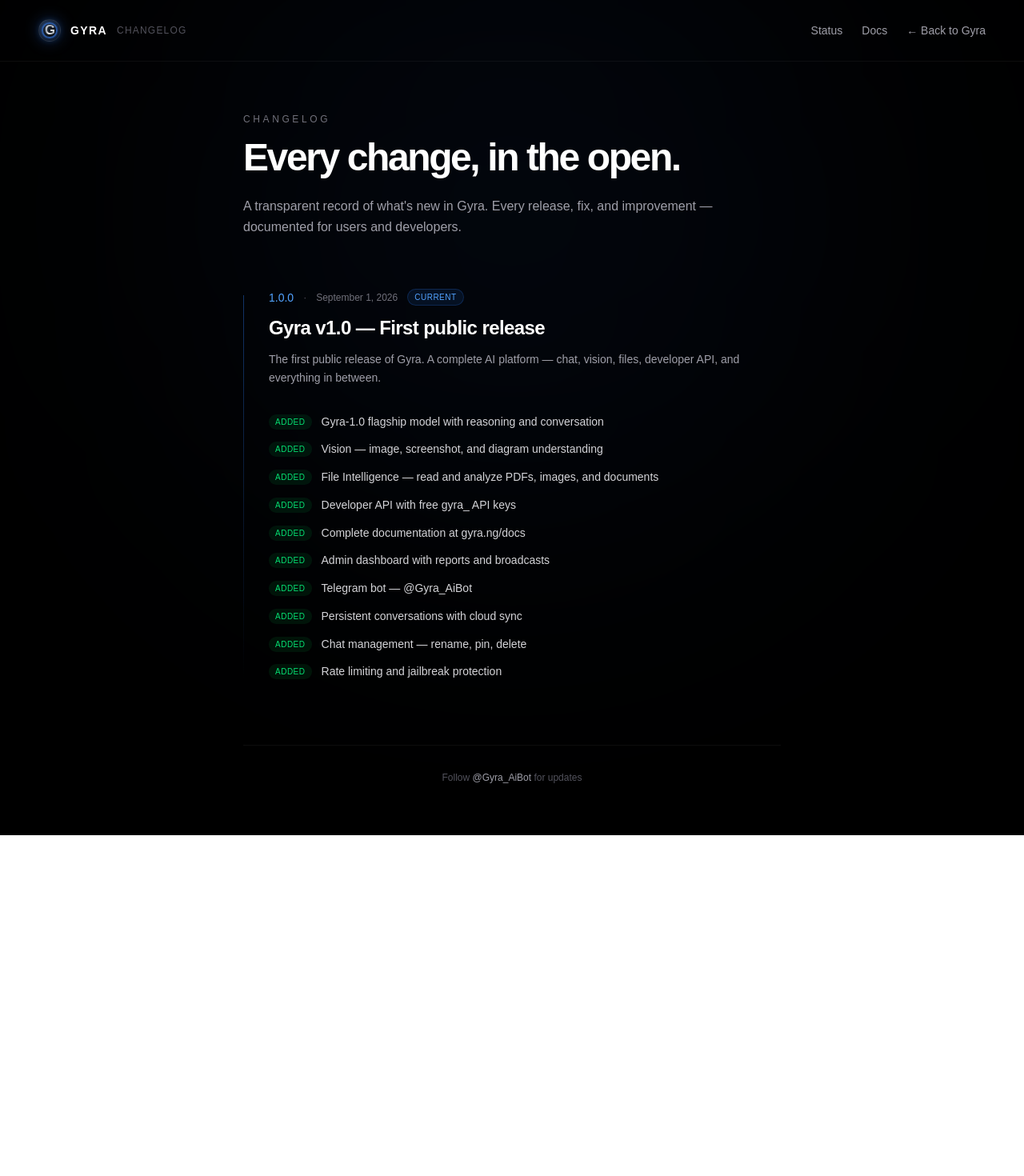
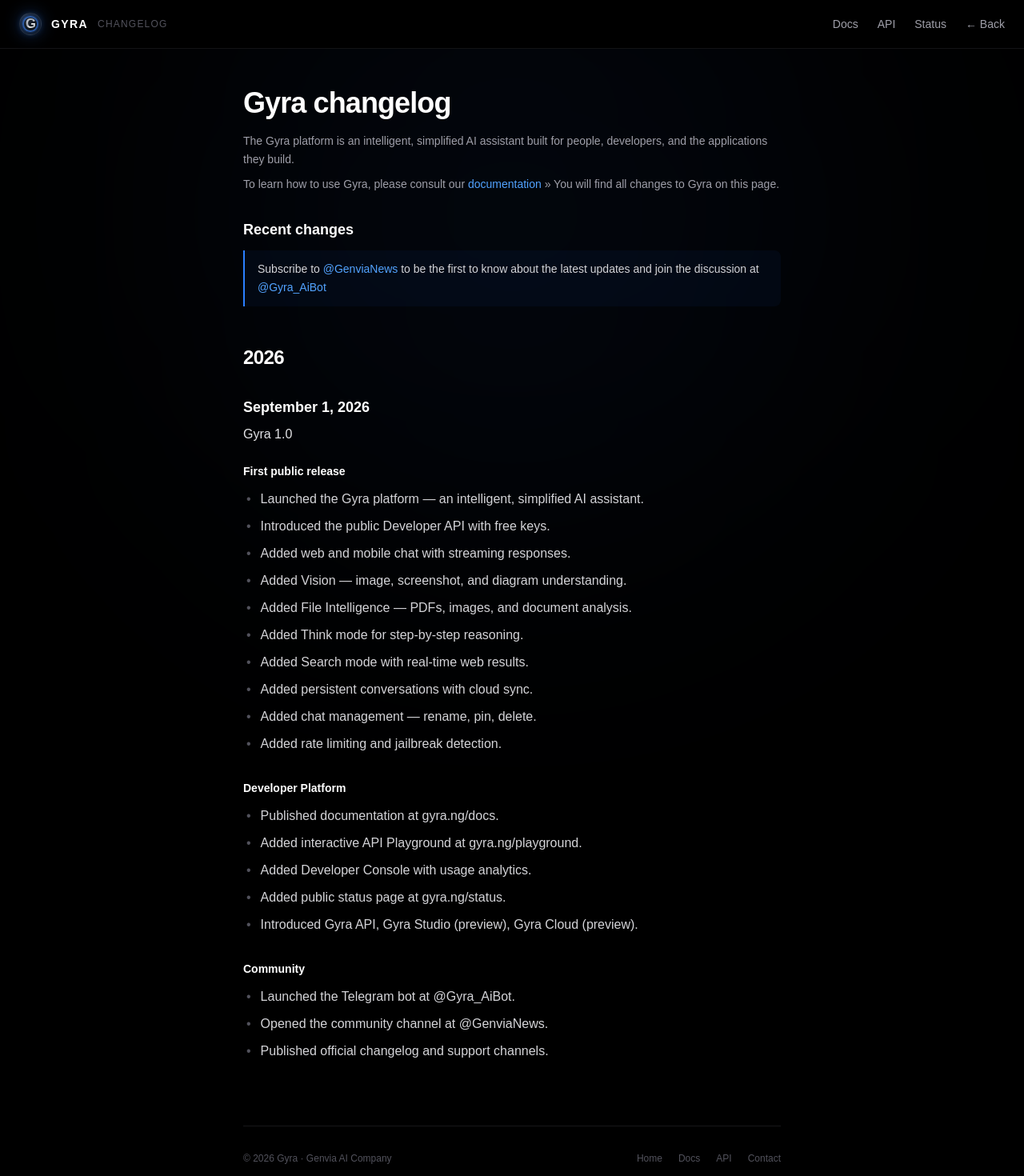
Before and after one commit to victorylord/gyra, a Next.js app: page /changelog in a window 1280 px wide. Shown: the top 1470 px of the page at 80% size. Before the commit the page ends 1044 px from the top, so only its background shows below. Built offline with nearby package versions, Linux system fonts and the light colour scheme.

Commit message:
feat: rebuild changelog in Telegram docs style

```diff
--- a/app/changelog/page.tsx
+++ b/app/changelog/page.tsx
@@ -1,58 +1,154 @@
 import Link from "next/link";
 import Logo from "../Logo";
 
-type Change = {
-  type: "added" | "improved" | "fixed" | "changed";
+type Bullet = {
   text: string;
+  codeRefs?: string[]; // words to render as inline code chips
+  links?: string[]; // words to render as blue links
 };
 
-type Release = {
+type Group = {
+  title: string;
+  bullets: Bullet[];
+};
+
+type Entry = {
   version: string;
   date: string;
-  title: string;
-  summary: string;
-  changes: Change[];
-  status?: "current" | "stable" | "legacy";
+  groups: Group[];
 };
 
-const RELEASES: Release[] = [
+type YearBlock = {
+  year: string;
+  entries: Entry[];
+};
+
+// ============================================================
+// CHANGELOG DATA
+// ============================================================
+const CHANGELOG: YearBlock[] = [
   {
-    version: "1.0.0",
-    date: "September 1, 2026",
-    title: "Gyra v1.0 — First public release",
-    summary:
-      "The first public release of Gyra. A complete AI platform — chat, vision, files, developer API, and everything in between.",
-    status: "current",
-    changes: [
-      { type: "added", text: "Gyra-1.0 flagship model with reasoning and conversation" },
-      { type: "added", text: "Vision — image, screenshot, and diagram understanding" },
-      { type: "added", text: "File Intelligence — read and analyze PDFs, images, and documents" },
-      { type: "added", text: "Developer API with free gyra_ API keys" },
-      { type: "added", text: "Complete documentation at gyra.ng/docs" },
-      { type: "added", text: "Admin dashboard with reports and broadcasts" },
-      { type: "added", text: "Telegram bot — @Gyra_AiBot" },
-      { type: "added", text: "Persistent conversations with cloud sync" },
-      { type: "added", text: "Chat management — rename, pin, delete" },
-      { type: "added", text: "Rate limiting and jailbreak protection" },
+    year: "2026",
+    entries: [
+      {
+        version: "Gyra 1.0",
+        date: "September 1, 2026",
+        groups: [
+          {
+            title: "First public release",
+            bullets: [
+              { text: "Launched the Gyra platform — an intelligent, simplified AI assistant.", codeRefs: ["gyra"] },
+              { text: "Introduced the public Developer API with free keys.", codeRefs: ["gyra_"] },
+              { text: "Added web and mobile chat with streaming responses." },
+              { text: "Added Vision — image, screenshot, and diagram understanding." },
+              { text: "Added File Intelligence — PDFs, images, and document analysis." },
+              { text: "Added Think mode for step-by-step reasoning." },
+              { text: "Added Search mode with real-time web results." },
+              { text: "Added persistent conversations with cloud sync." },
+              { text: "Added chat management — rename, pin, delete." },
+              { text: "Added rate limiting and jailbreak detection." },
+            ],
+          },
+          {
+            title: "Developer Platform",
+            bullets: [
+              { text: "Published documentation at gyra.ng/docs." },
+              { text: "Added interactive API Playground at gyra.ng/playground." },
+              { text: "Added Developer Console with usage analytics." },
+              { text: "Added public status page at gyra.ng/status." },
+              { text: "Introduced Gyra API, Gyra Studio (preview), Gyra Cloud (preview)." },
+            ],
+          },
+          {
+            title: "Community",
+            bullets: [
+              { text: "Launched the Telegram bot at @Gyra_AiBot." },
+              { text: "Opened the community channel at @GenviaNews." },
+              { text: "Published official changelog and support channels." },
+            ],
+          },
+        ],
+      },
     ],
   },
 ];
 
-const TYPE_STYLE = {
-  added: { bg: "bg-green-500/10", text: "text-green-400", label: "Added" },
-  improved: { bg: "bg-blue-500/10", text: "text-blue-400", label: "Improved" },
-  fixed: { bg: "bg-yellow-500/10", text: "text-yellow-400", label: "Fixed" },
-  changed: { bg: "bg-purple-500/10", text: "text-purple-400", label: "Changed" },
-};
+// ============================================================
+// Inline code chip
+// ============================================================
+function Code({ children }: { children: string }) {
+  return (
+    <code className="bg-blue-500/10 text-blue-400 px-1.5 py-0.5 rounded text-[12px] font-mono">
+      {children}
+    </code>
+  );
+}
 
+// ============================================================
+// Renders a bullet — detects codeRefs + links
+// ============================================================
+function BulletLine({ bullet }: { bullet: Bullet }) {
+  let text = bullet.text;
+  const nodes: (string | React.ReactNode)[] = [];
+  let cursor = 0;
+  const matches: { index: number; length: number; word: string; isCode: boolean }[] = [];
+
+  (bullet.codeRefs || []).forEach((w) => {
+    const idx = text.indexOf(w);
+    if (idx >= 0) matches.push({ index: idx, length: w.length, word: w, isCode: true });
+  });
+  (bullet.links || []).forEach((w) => {
+    const idx = text.indexOf(w);
+    if (idx >= 0) matches.push({ index: idx, length: w.length, word: w, isCode: false });
+  });
+
+  matches.sort((a, b) => a.index - b.index);
+
+  matches.forEach((m, i) => {
+    if (m.index > cursor) {
+      nodes.push(text.substring(cursor, m.index));
+    }
+    if (m.isCode) {
+      nodes.push(<Code key={`c-${i}`}>{m.word}</Code>);
+    } else {
+      nodes.push(
+        <a
+          key={`l-${i}`}
+          href="#"
+          className="text-blue-400 hover:underline"
+        >
+          {m.word}
+        </a>
+      );
+    }
+    cursor = m.index + m.length;
+  });
+
+  if (cursor < text.length) nodes.push(text.substring(cursor));
+
+  return (
+    <li className="flex gap-3 leading-relaxed">
+      <span className="text-zinc-600 select-none shrink-0">•</span>
+      <span className="text-zinc-300">
+        {nodes.length > 0 ? nodes : text}
+      </span>
+    </li>
+  );
+}
+
+// ============================================================
+// Changelog page
+// ============================================================
 export default function ChangelogPage() {
   return (
     <main className="min-h-screen bg-black text-white">
+      {/* Ambient */}
       <div className="fixed inset-0 pointer-events-none">
         <div className="absolute top-1/3 left-1/2 -translate-x-1/2 -translate-y-1/2 w-[800px] h-[800px] bg-blue-500/5 rounded-full blur-[160px]" />
       </div>
 
-      <nav className="relative z-20 flex items-center justify-between px-6 md:px-12 py-6 border-b border-white/5">
+      {/* Top nav — Telegram-style horizontal nav */}
+      <div className="border-b border-zinc-800/50 px-6 py-4 flex items-center justify-between sticky top-0 bg-black/95 backdrop-blur z-30">
         <Link href="/" className="flex items-center gap-3">
           <Logo size={28} animated={false} />
           <span className="font-bold tracking-widest text-sm">GYRA</span>
@@ -61,91 +157,118 @@
           </span>
         </Link>
         <div className="flex items-center gap-6 text-sm text-zinc-400">
+          <Link href="/docs" className="hover:text-white transition-colors">
+            Docs
+          </Link>
+          <Link href="/api" className="hover:text-white transition-colors">
+            API
+          </Link>
           <Link href="/status" className="hover:text-white transition-colors">
             Status
           </Link>
-          <Link href="/docs" className="hover:text-white transition-colors">
-            Docs
-          </Link>
           <Link href="/" className="hover:text-white transition-colors">
-            ← Back to Gyra
+            ← Back
           </Link>
         </div>
-      </nav>
+      </div>
 
-      <div className="relative z-10 max-w-3xl mx-auto px-6 md:px-12 py-16">
-        <p className="text-xs tracking-[0.3em] text-zinc-500 uppercase mb-4">
-          Changelog
+      <div className="relative z-10 max-w-3xl mx-auto px-6 md:px-12 py-12">
+        {/* Title */}
+        <h1 className="text-3xl md:text-4xl font-bold tracking-tight mb-4">
+          Gyra changelog
+        </h1>
+
+        {/* Intro paragraph */}
+        <p className="text-sm text-zinc-400 leading-relaxed mb-2">
+          The Gyra platform is an intelligent, simplified AI assistant built for
+          people, developers, and the applications they build.
         </p>
-        <h1 className="text-4xl md:text-5xl font-bold tracking-tighter mb-6">
-          Every change, in the open.
-        </h1>
-        <p className="text-zinc-400 mb-16 leading-relaxed">
-          A transparent record of what&apos;s new in Gyra. Every release, fix,
-          and improvement — documented for users and developers.
+        <p className="text-sm text-zinc-400 leading-relaxed mb-8">
+          To learn how to use Gyra, please consult our{" "}
+          <Link href="/docs" className="text-blue-400 hover:underline">
+            documentation
+          </Link>{" "}
+          » You will find all changes to Gyra on this page.
         </p>
 
-        <div className="flex flex-col gap-16">
-          {RELEASES.map((release) => (
-            <div key={release.version} className="relative">
-              <div className="absolute left-0 top-2 bottom-0 w-px bg-gradient-to-b from-blue-500/40 to-transparent hidden md:block" />
-
-              <div className="md:pl-8">
-                <div className="flex flex-wrap items-center gap-3 mb-3">
-                  <span className="font-mono text-sm text-blue-400">
-                    {release.version}
-                  </span>
-                  <span className="text-zinc-600 text-xs">·</span>
-                  <span className="text-zinc-500 text-xs">{release.date}</span>
-                  {release.status === "current" && (
-                    <span className="text-[10px] tracking-wider uppercase px-2 py-0.5 rounded-full bg-blue-500/10 text-blue-400 border border-blue-500/20">
-                      Current
-                    </span>
-                  )}
-                </div>
-
-                <h2 className="text-2xl font-bold tracking-tight mb-3">
-                  {release.title}
-                </h2>
-                <p className="text-sm text-zinc-400 leading-relaxed mb-8">
-                  {release.summary}
-                </p>
-
-                <div className="flex flex-col gap-3">
-                  {release.changes.map((change, i) => {
-                    const style = TYPE_STYLE[change.type];
-                    return (
-                      <div key={i} className="flex items-start gap-3">
-                        <span
-                          className={`text-[10px] tracking-wider uppercase px-2 py-0.5 rounded-full mt-0.5 font-medium ${style.bg} ${style.text} whitespace-nowrap`}
-                        >
-                          {style.label}
-                        </span>
-                        <span className="text-sm text-zinc-300 leading-relaxed">
-                          {change.text}
-                        </span>
-                      </div>
-                    );
-                  })}
-                </div>
-              </div>
-            </div>
-          ))}
-        </div>
-
-        <div className="mt-20 pt-8 border-t border-white/5 text-center">
-          <p className="text-xs text-zinc-600">
-            Follow{" "}
+        {/* Recent changes callout */}
+        <h2 className="text-lg font-semibold mt-8 mb-3">Recent changes</h2>
+        <div className="border-l-2 border-blue-500 bg-blue-500/5 rounded-r-lg px-4 py-3 mb-12">
+          <p className="text-sm text-zinc-300 leading-relaxed">
+            Subscribe to{" "}
+            <a
+              href="https://t.me/GenviaNews"
+              target="_blank"
+              rel="noreferrer"
+              className="text-blue-400 hover:underline"
+            >
+              @GenviaNews
+            </a>{" "}
+            to be the first to know about the latest updates and join the
+            discussion at{" "}
             <a
               href="https://t.me/Gyra_AiBot"
               target="_blank"
               rel="noreferrer"
-              className="text-zinc-400 hover:text-white transition-colors"
+              className="text-blue-400 hover:underline"
             >
               @Gyra_AiBot
-            </a>{" "}
-            for updates
+            </a>
           </p>
+        </div>
+
+        {/* Years */}
+        {CHANGELOG.map((yearBlock) => (
+          <section key={yearBlock.year} className="mb-12">
+            <h2 className="text-2xl font-bold tracking-tight mb-8">
+              {yearBlock.year}
+            </h2>
+
+            {yearBlock.entries.map((entry) => (
+              <article key={entry.date} className="mb-12 last:mb-0">
+                {/* Date */}
+                <h3 className="text-lg font-semibold mb-2">{entry.date}</h3>
+
+                {/* Version */}
+                <p className="text-base font-medium text-zinc-200 mb-6">
+                  {entry.version}
+                </p>
+
+                {/* Groups */}
+                {entry.groups.map((group) => (
+                  <div key={group.title} className="mb-8 last:mb-0">
+                    <h4 className="text-sm font-semibold text-white mb-3">
+                      {group.title}
+                    </h4>
+                    <ul className="flex flex-col gap-2 ml-1">
+                      {group.bullets.map((b, i) => (
+                        <BulletLine key={i} bullet={b} />
+                      ))}
+                    </ul>
+                  </div>
+                ))}
+              </article>
+            ))}
+          </section>
+        ))}
+
+        {/* Footer */}
+        <div className="mt-20 pt-8 border-t border-zinc-800/60 text-xs text-zinc-600 flex flex-col md:flex-row md:items-center justify-between gap-3">
+          <p>© 2026 Gyra · Genvia AI Company</p>
+          <div className="flex flex-wrap gap-5">
+            <Link href="/" className="hover:text-white transition-colors">
+              Home
+            </Link>
+            <Link href="/docs" className="hover:text-white transition-colors">
+              Docs
+            </Link>
+            <Link href="/api" className="hover:text-white transition-colors">
+              API
+            </Link>
+            <Link href="/contact" className="hover:text-white transition-colors">
+              Contact
+            </Link>
+          </div>
         </div>
       </div>
     </main>
```
